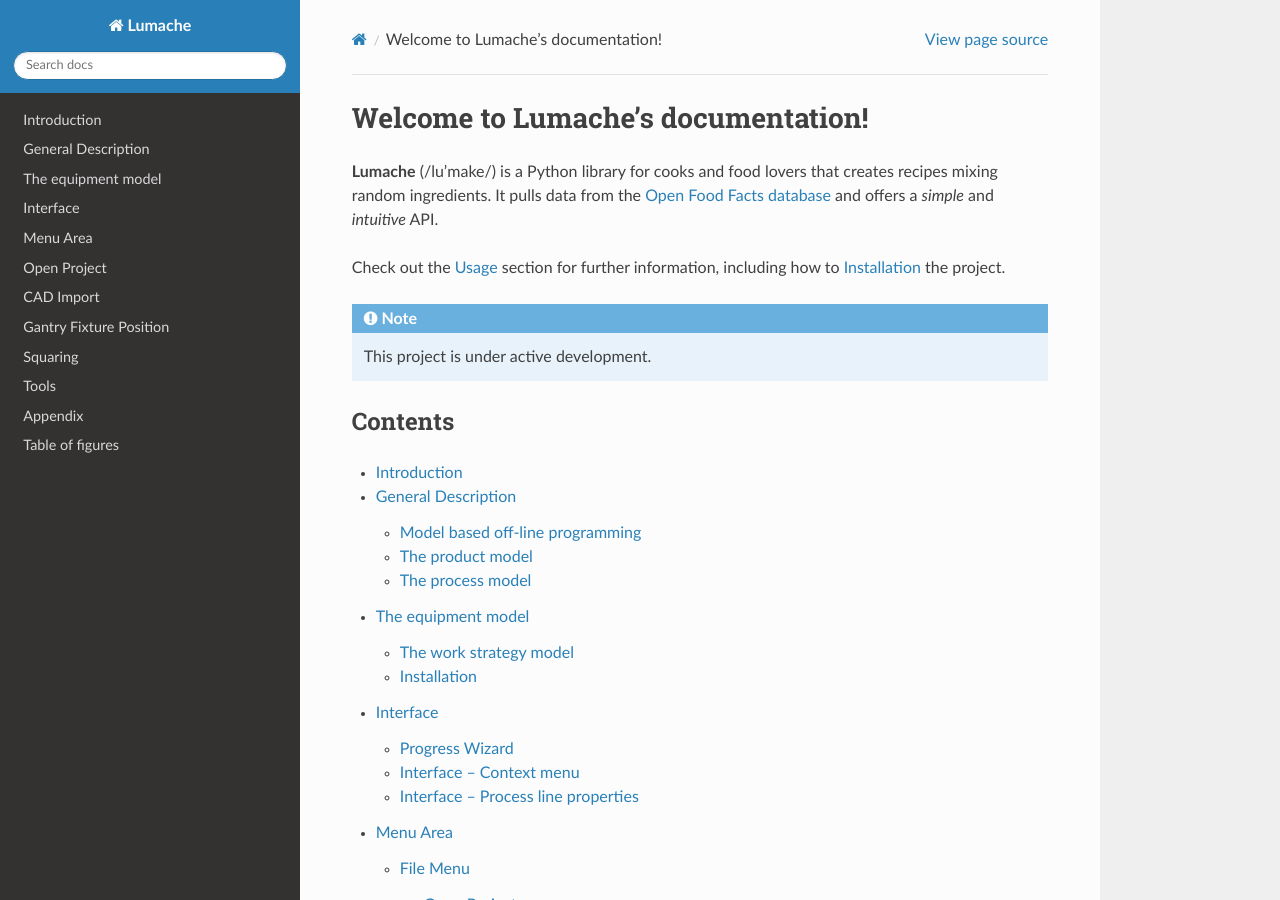
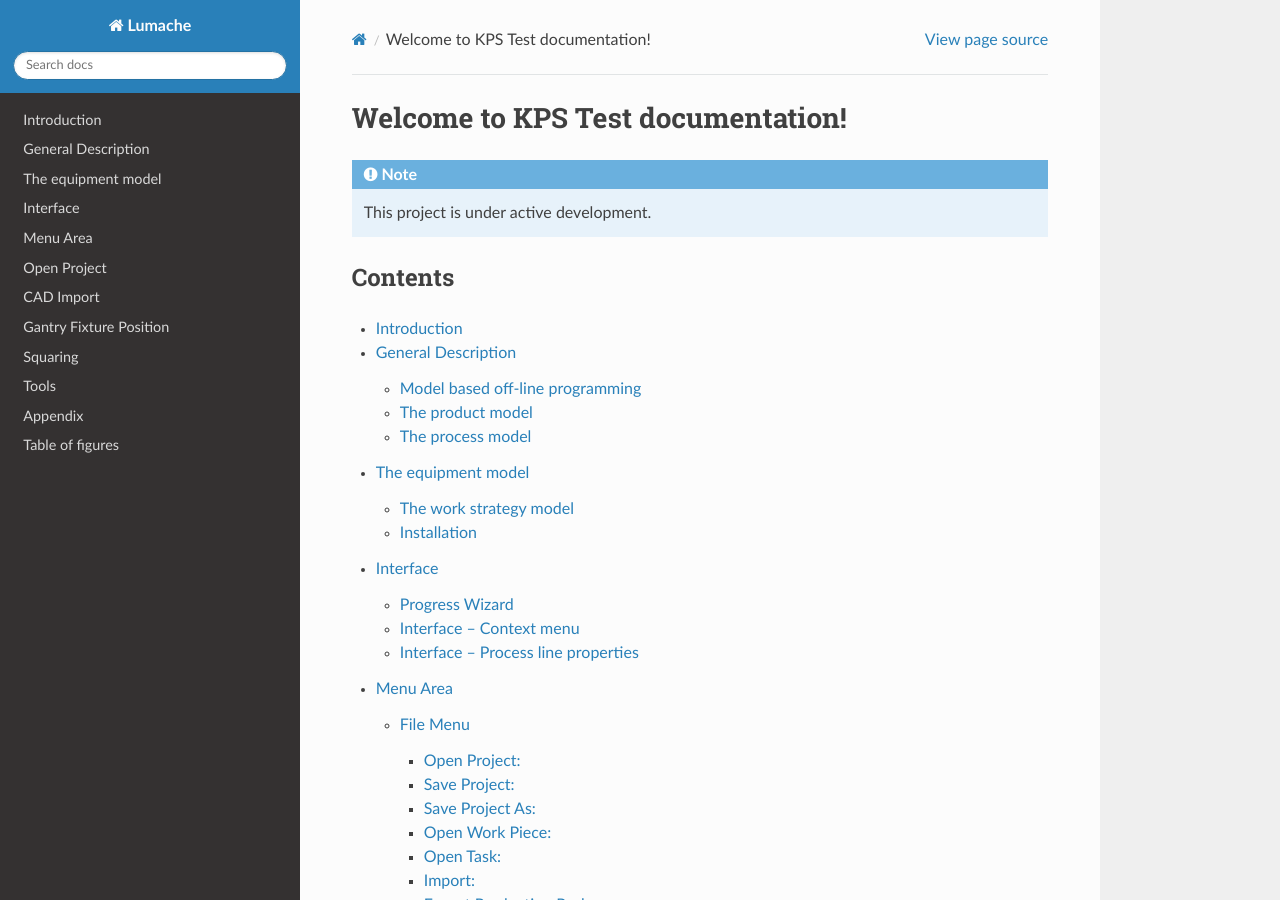
Before and after one commit to s307543138/Manual, a Sphinx documentation site: the page built from docs/source/index.rst, in a window 1280 px wide and 900 px high. Built offline with Sphinx 7.4.7 and the Read the Docs theme 3.1.0, drawn with Linux system fonts in a browser that asks for light colours.

Commit message:
Update index.rst

```diff
--- a/docs/source/index.rst
+++ b/docs/source/index.rst
@@ -1,13 +1,6 @@
-Welcome to Lumache's documentation!
+Welcome to KPS Test documentation!
 ===================================
 
-**Lumache** (/lu'make/) is a Python library for cooks and food lovers
-that creates recipes mixing random ingredients.
-It pulls data from the `Open Food Facts database <https://world.openfoodfacts.org/>`_
-and offers a *simple* and *intuitive* API.
-
-Check out the :doc:`usage` section for further information, including
-how to :ref:`installation` the project.
 
 .. note::
 
```
